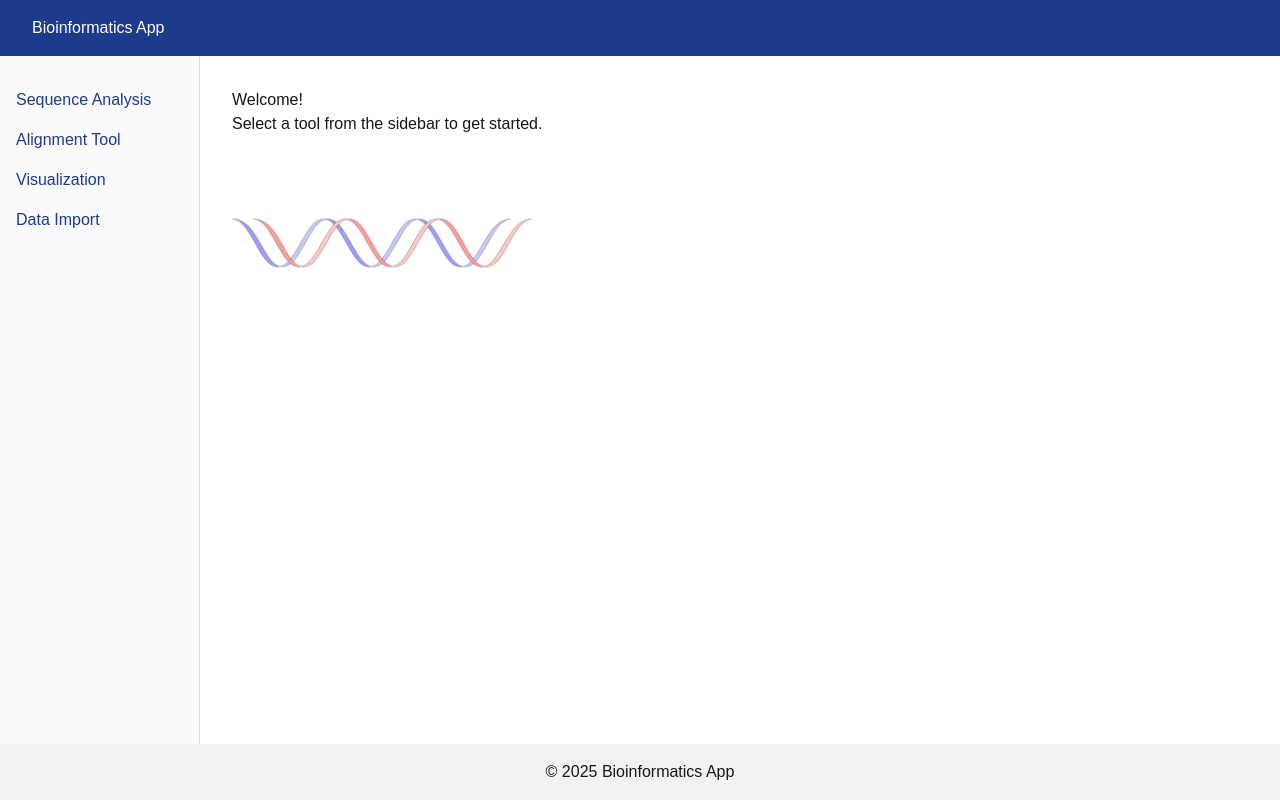
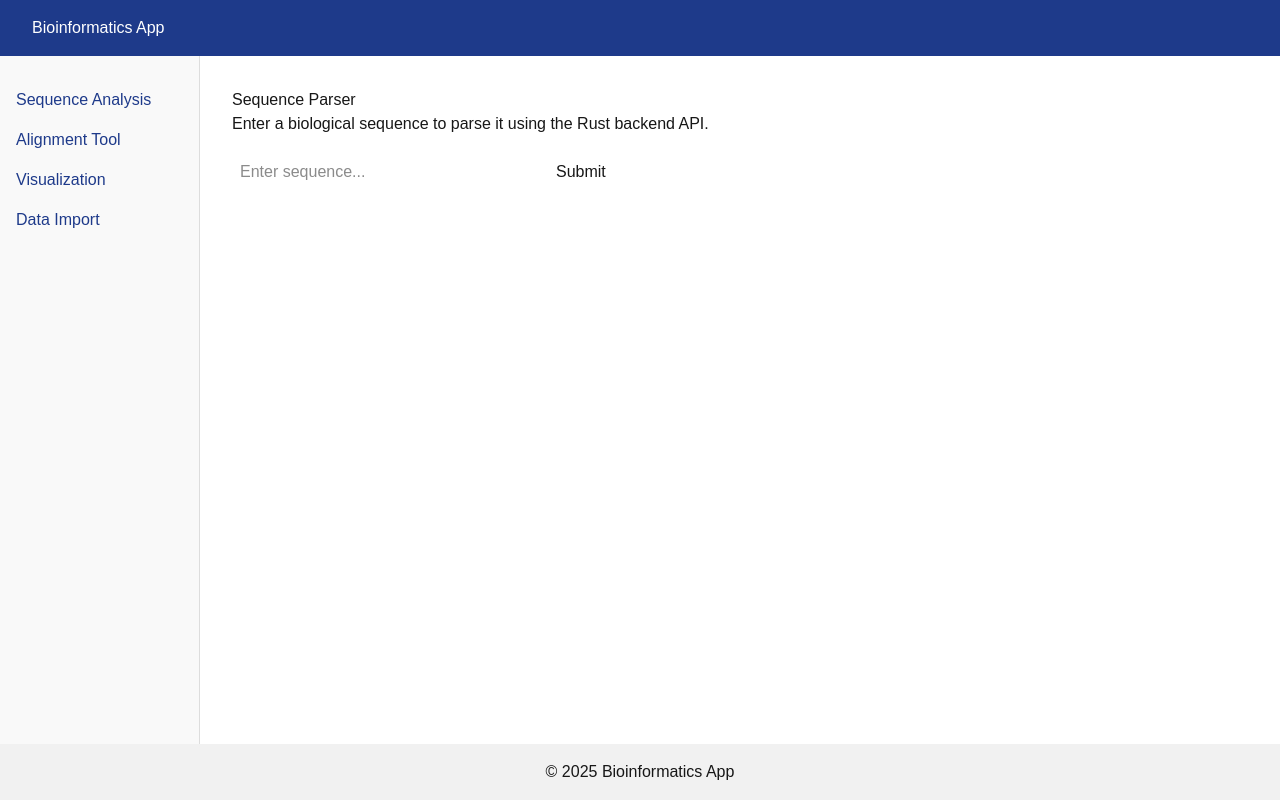
Before and after one commit to jly02/biorust, a Next.js app: page / in a window 1280 px wide. Built offline with nearby package versions, Linux system fonts and the light colour scheme.

Commit message:
some api stuff

```diff
--- a/app/page.tsx
+++ b/app/page.tsx
@@ -1,21 +1,67 @@
-// app/page.tsx
-import Image from 'next/image';
-import React from 'react';
+'use client'; // required for client-side interactivity
+
+import React, { useState } from 'react';
 
 const HomePage: React.FC = () => {
+  const [input, setInput] = useState('');
+  const [result, setResult] = useState<{ message: string; description: string } | null>(null);
+  const [loading, setLoading] = useState(false);
+  const [error, setError] = useState<string | null>(null);
+
+  const handleSubmit = async (e: React.FormEvent) => {
+    e.preventDefault();
+    setLoading(true);
+    setError(null);
+    setResult(null);
+
+    try {
+      const res = await fetch('https://bio-rs.vercel.app/api/parse', {
+        method: 'POST',
+        headers: { 'Content-Type': 'application/json' },
+        body: JSON.stringify({ sequence: input }),
+      });
+
+      if (!res.ok) {
+        throw new Error(`API error: ${res.status}`);
+      }
+
+      const data = await res.json();
+      setResult({ message: data.message, description: data.description });
+    } catch (err: any) {
+      setError(err.message || 'Unknown error');
+    } finally {
+      setLoading(false);
+    }
+  };
+
   return (
     <div>
-      <h2>Welcome!</h2>
-      <p>Select a tool from the sidebar to get started.</p>
+      <h2>Sequence Parser</h2>
+      <p>Enter a biological sequence to parse it using the Rust backend API.</p>
 
-      <div style={{ marginTop: '2rem' }}>
-        <Image
-          src="/dna-helix.png" // make sure this exists in public/
-          alt="DNA Helix"
-          width={300}
-          height={300}
+      <form onSubmit={handleSubmit} style={{ marginTop: '1rem' }}>
+        <input
+          type="text"
+          value={input}
+          onChange={(e) => setInput(e.target.value)}
+          placeholder="Enter sequence..."
+          style={{ padding: '0.5rem', width: '300px' }}
         />
-      </div>
+        <button type="submit" style={{ padding: '0.5rem 1rem', marginLeft: '0.5rem' }}>
+          Submit
+        </button>
+      </form>
+
+      {loading && <p>Loading...</p>}
+      {error && <p style={{ color: 'red' }}>{error}</p>}
+
+      {result && (
+        <div style={{ marginTop: '1rem', border: '1px solid #ddd', padding: '1rem', borderRadius: '4px' }}>
+          <h3>Result</h3>
+          <p><strong>Message:</strong> {result.message}</p>
+          <p><strong>Description:</strong> {result.description}</p>
+        </div>
+      )}
     </div>
   );
 };
```
